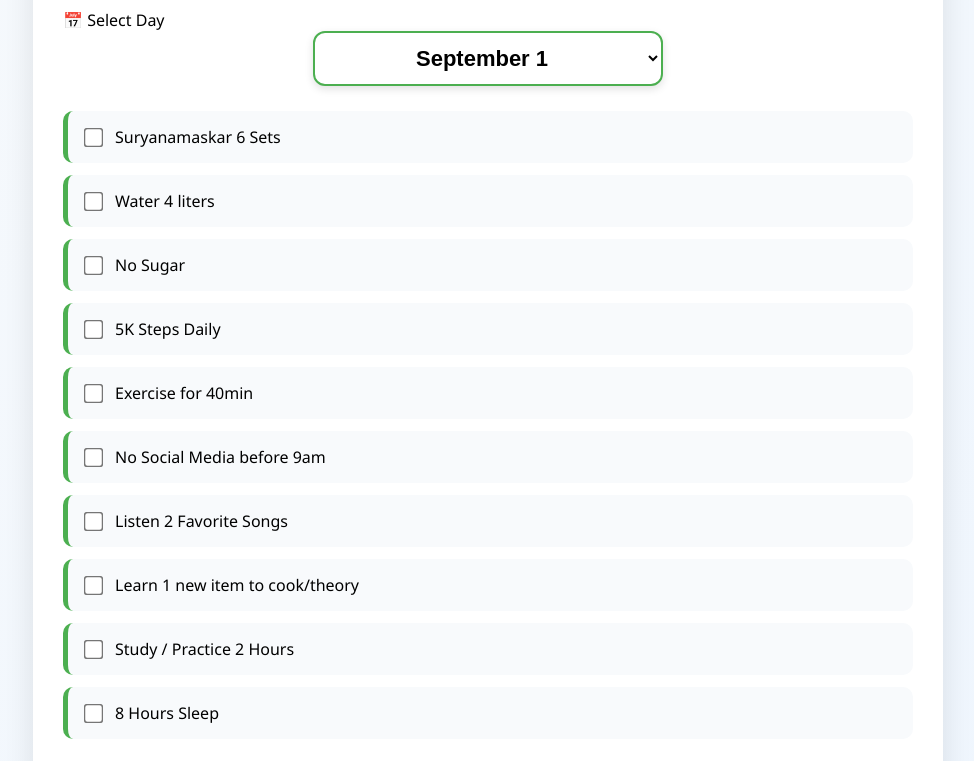
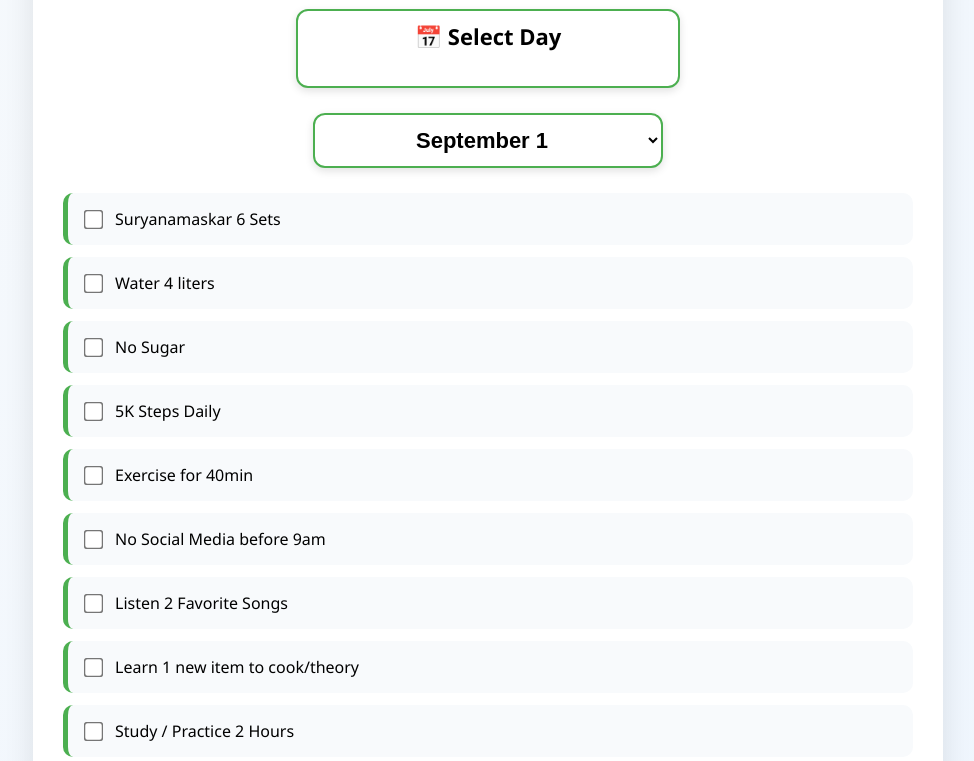
Before and after one commit to Lavanyanambari/JavawithSelenium, a plain HTML site: page index.html in a window 1280 px wide. Shown: the part 140-901 px from the top of the page, without its empty margins (152-1126 px from the left). Drawn offline with Linux system fonts and the light colour scheme.

Commit message:
Update index.html

```diff
--- a/index.html
+++ b/index.html
@@ -43,6 +43,32 @@ body {
     cursor: pointer;
 
     text-align: center;
+}
+
+.date-label {
+     display: block;
+    width: 350px;
+    height: 55px;
+
+    margin: 0 auto 25px auto;
+
+    padding: 10px 15px;
+
+    font-size: 22px;
+    font-weight: bold;
+
+    border: 2px solid #4CAF50;
+    border-radius: 12px;
+
+    background: white;
+
+    box-shadow: 0 3px 8px rgba(0,0,0,0.12);
+
+    cursor: pointer;
+
+    text-align: center;
+
+
 }
 
 h1 {
```
